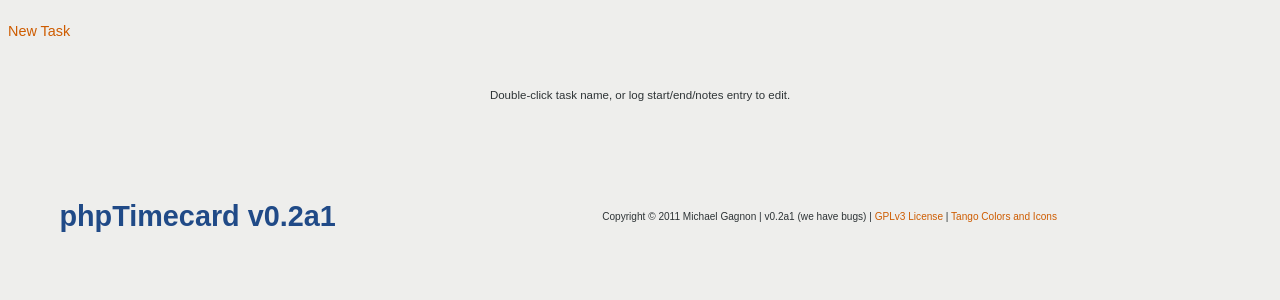
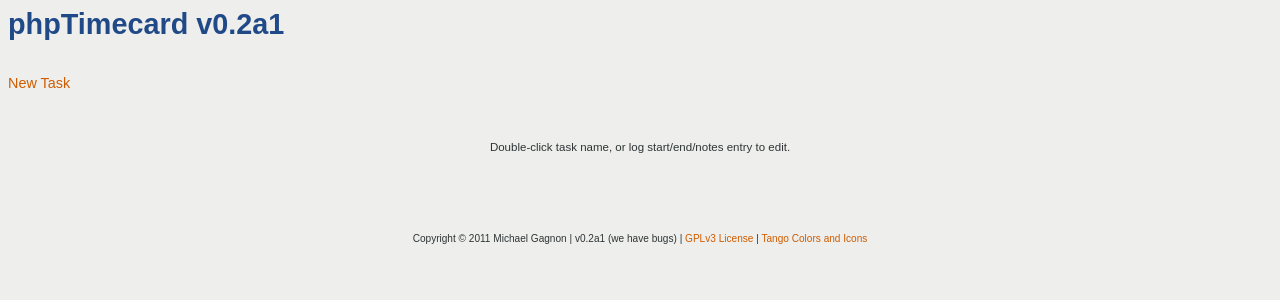
Before and after one commit to transistorfet/timecard, a CodeIgniter app: page / in a window 1280 px wide. Shown: the top 300 px of the page. Run offline with CodeIgniter, Linux system fonts and the light colour scheme; data that the repository does not hold is empty; some libraries are stand-ins or nearby versions.

Commit message:
move project name back to top.

```diff
--- a/application/views/front.php
+++ b/application/views/front.php
@@ -9,6 +9,8 @@
 <body onload="initialize();">
 
 <div id="container">
+
+	<h1 id="project_name">phpTimecard v0.2a1</h1>
 
 	<div id="main_left">
 
@@ -46,8 +48,6 @@
 		Double-click task name, or log start/end/notes entry to edit.
 	</div>
 
-<h1 id="project_name">phpTimecard v0.2a1</h1>
-
 	<div id="footer">
 		Copyright &copy; 2011 Michael Gagnon | v0.2a1 (we have bugs) | <a href="http://www.gnu.org/licenses/gpl-3.0.html">GPLv3 License</a> | <a href="http://tango.freedesktop.org/">Tango Colors and Icons</a>
 	</div>
--- a/css/common.css
+++ b/css/common.css
@@ -74,20 +74,14 @@ a:hover {
 }
 
 #project_name {
-	text-align: center;
-	clear: both;
-	width: 30%;
-	float: left;
+	text-align: left;
   color: #204a87;
 }
 
 #footer {
-	float: left;
-	width: 70%;
   font-size: 0.7em;
   color: #2e3436;
   text-align: center;
-  padding-top: 30px;
 }
 
 .hidden
```
Lines whose indentation alone changed are shown as unchanged.
